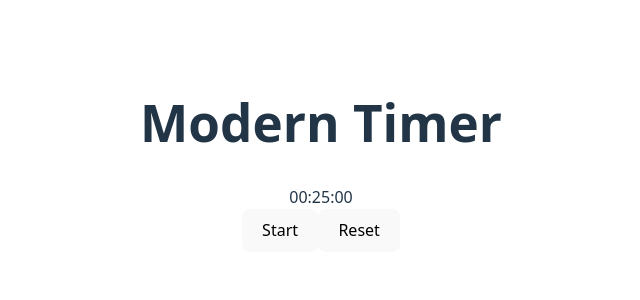
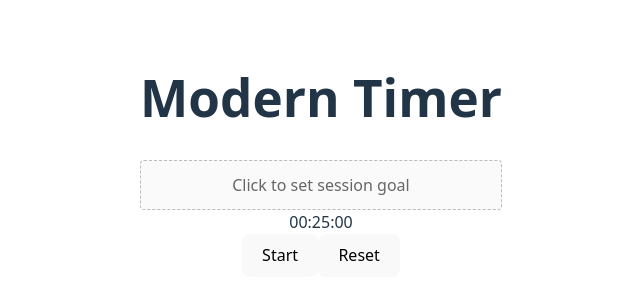
Before and after one commit to Burnett2k/modern-timer, a React (Vite) app: page / in a window 1280 px wide. Shown: the part 244-544 px from the top of the page, without its empty margins (319-959 px from the left). Built offline with nearby package versions, Linux system fonts and the light colour scheme.

Commit message:
Add session goal

```diff
--- a/src/App.tsx
+++ b/src/App.tsx
@@ -1,6 +1,7 @@
 import { useState, useEffect, useRef } from 'react'
 import { TimerDisplay } from './components/TimerDisplay'
 import { TimerControls } from './components/TimerControls'
+import { SessionGoal } from './components/SessionGoal'
 import { TimerStatus } from './types/timer'
 import { TimerManager } from './utils/TimerManager'
 import './App.css'
@@ -10,6 +11,7 @@ function App() {
   const [userSetDuration, setUserSetDuration] = useState(25 * 60)
   const [isCompleted, setIsCompleted] = useState(false)
   const [status, setStatus] = useState<TimerStatus>(TimerStatus.STOPPED)
+  const [sessionGoal, setSessionGoal] = useState('')
   const timerManagerRef = useRef<TimerManager | null>(null)
 
   useEffect(() => {
@@ -76,6 +78,10 @@ function App() {
     <>
       <div>
         <h1>Modern Timer</h1>
+        <SessionGoal
+          goal={sessionGoal}
+          onGoalChange={setSessionGoal}
+        />
         <TimerDisplay
           timeRemaining={timeRemaining}
           isCompleted={isCompleted}
--- /dev/null
+++ b/src/components/SessionGoal.tsx
@@ -0,0 +1,115 @@
+import { useState, KeyboardEvent } from 'react';
+
+interface SessionGoalProps {
+  goal: string;
+  onGoalChange: (goal: string) => void;
+}
+
+export function SessionGoal({ goal, onGoalChange }: SessionGoalProps) {
+  const [isEditing, setIsEditing] = useState(false);
+  const [editText, setEditText] = useState('');
+
+  const handleEditStart = () => {
+    setEditText(goal);
+    setIsEditing(true);
+  };
+
+  const handleSave = () => {
+    onGoalChange(editText.trim());
+    setIsEditing(false);
+  };
+
+  const handleCancel = () => {
+    setEditText('');
+    setIsEditing(false);
+  };
+
+  const handleKeyDown = (e: KeyboardEvent) => {
+    if (e.key === 'Enter') {
+      handleSave();
+    } else if (e.key === 'Escape') {
+      handleCancel();
+    }
+  };
+
+  if (isEditing) {
+    return (
+      <div className="session-goal">
+        <div className="goal-edit">
+          <input
+            type="text"
+            value={editText}
+            onChange={(e) => setEditText(e.target.value)}
+            onKeyDown={handleKeyDown}
+            className="goal-input"
+            placeholder="Enter your session goal..."
+            maxLength={100}
+            autoFocus
+          />
+          <div className="goal-controls">
+            <button onClick={handleSave}>Save</button>
+            <button onClick={handleCancel}>Cancel</button>
+          </div>
+        </div>
+      </div>
+    );
+  }
+
+  return (
+    <div className="session-goal">
+      {goal ? (
+        <div
+          className="goal-display"
+          onClick={handleEditStart}
+          style={{
+            cursor: 'pointer',
+            border: '1px dashed #ccc',
+            borderRadius: '4px',
+            padding: '8px 12px',
+            backgroundColor: '#f9f9f9',
+            transition: 'all 0.2s ease'
+          }}
+          onMouseEnter={(e) => {
+            e.currentTarget.style.backgroundColor = '#f0f0f0';
+            e.currentTarget.style.borderColor = '#999';
+          }}
+          onMouseLeave={(e) => {
+            e.currentTarget.style.backgroundColor = '#f9f9f9';
+            e.currentTarget.style.borderColor = '#ccc';
+          }}
+        >
+          <p className="goal-text" style={{ margin: '0', fontSize: '14px' }}>
+            Goal: {goal}
+          </p>
+        </div>
+      ) : (
+        <div
+          className="goal-placeholder"
+          onClick={handleEditStart}
+          style={{
+            cursor: 'pointer',
+            border: '1px dashed #bbb',
+            borderRadius: '4px',
+            padding: '12px 16px',
+            backgroundColor: '#fafafa',
+            textAlign: 'center',
+            color: '#666',
+            transition: 'all 0.2s ease'
+          }}
+          onMouseEnter={(e) => {
+            e.currentTarget.style.backgroundColor = '#f0f0f0';
+            e.currentTarget.style.borderColor = '#999';
+            e.currentTarget.style.color = '#333';
+          }}
+          onMouseLeave={(e) => {
+            e.currentTarget.style.backgroundColor = '#fafafa';
+            e.currentTarget.style.borderColor = '#bbb';
+            e.currentTarget.style.color = '#666';
+          }}
+        >
+          <span>Click to set session goal</span>
+        </div>
+      )}
+    </div>
+  );
+}
```
Also changed, not shown: 1 other file (tests, documents, lock files or other folders).
